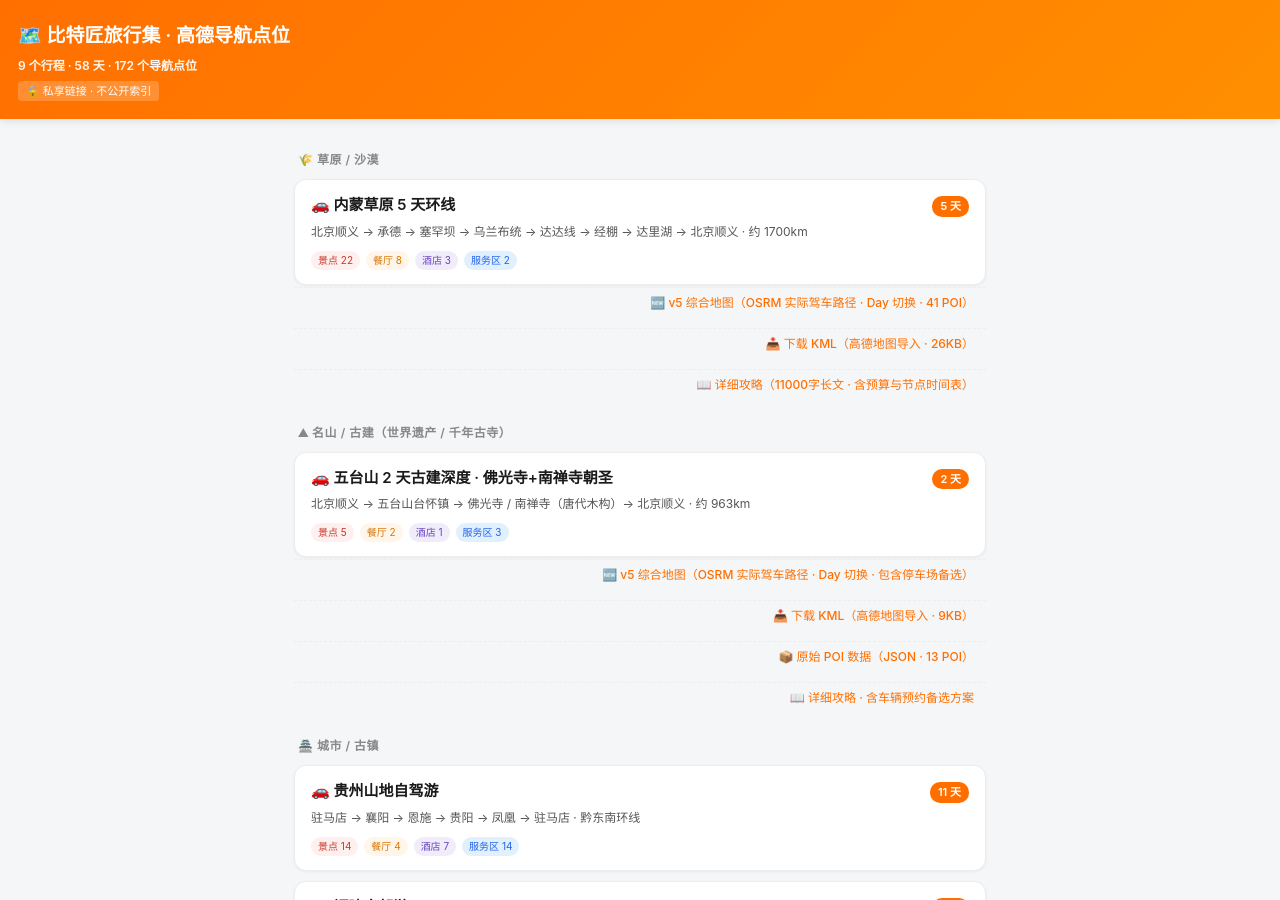
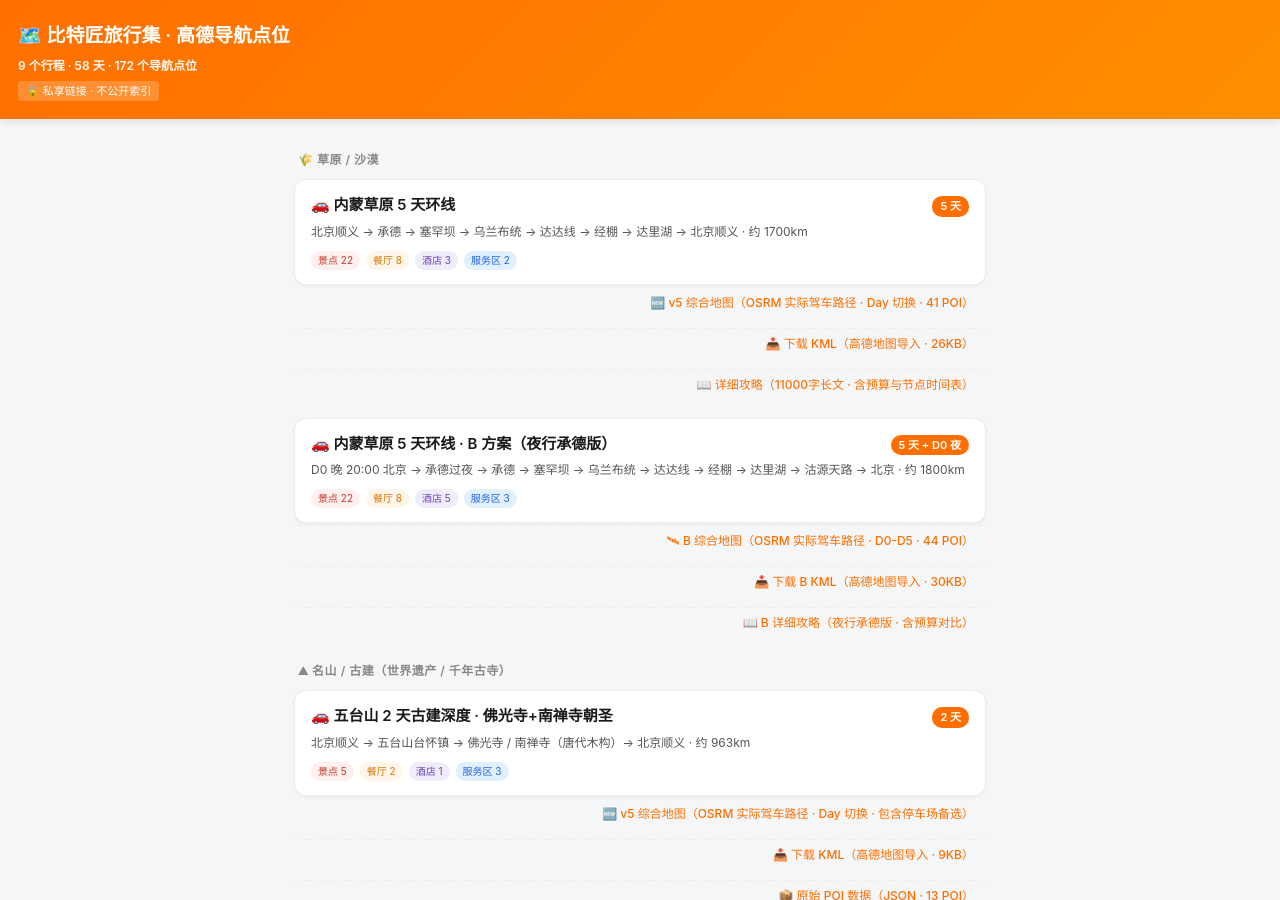
Before and after one commit to DuRunzhe/durunzhe.github.io, a Jekyll site: the page trips.html, which Jekyll copies as it is, in a window 1280 px wide and 900 px high. Built offline with Jekyll 4.4.1, drawn with Linux system fonts in a browser that asks for light colours.

Commit message:
feat(trips): 旅行集页面添加 B 方案入口(夜行承德版导航页/地图/KML/攻略)

```diff
--- a/trips.html
+++ b/trips.html
@@ -214,6 +214,23 @@ header .private {
     <a class="trip-read" href="inner-mongolia-trip.kml" download>📥 下载 KML（高德地图导入 · 26KB）</a>
     <a class="trip-read" href="/trip/self-drive/2026/07/20/inner-mongolia-5day-loop.html" target="_blank">📖 详细攻略（11000字长文 · 含预算与节点时间表）</a>
 
+    <a class="trip" href="inner-mongolia-trip-map-b.html">
+      <div class="trip-head">
+        <div class="trip-title">🚗 内蒙草原 5 天环线 · B 方案（夜行承德版）</div>
+        <span class="trip-days">5 天 + D0 夜</span>
+      </div>
+      <div class="trip-route">D0 晚 20:00 北京 → 承德过夜 → 承德 → 塞罕坝 → 乌兰布统 → 达达线 → 经棚 → 达里湖 → 沽源天路 → 北京 · 约 1800km</div>
+      <div class="trip-stats">
+        <span class="stat attract">景点 22</span>
+        <span class="stat food">餐厅 8</span>
+        <span class="stat hotel">酒店 5</span>
+        <span class="stat service">服务区 3</span>
+      </div>
+    </a>
+    <a class="trip-read" href="inner-mongolia-trip-map-b-overview.html" target="_blank">🛰 B 综合地图（OSRM 实际驾车路径 · D0-D5 · 44 POI）</a>
+    <a class="trip-read" href="inner-mongolia-trip-b.kml" download>📥 下载 B KML（高德地图导入 · 30KB）</a>
+    <a class="trip-read" href="/trip/self-drive/2026/08/04/inner-mongolia-5day-loop-b.html" target="_blank">📖 B 详细攻略（夜行承德版 · 含预算对比）</a>
+
   </div>
 
   <div class="cat">⛰ 名山 / 古建（世界遗产 / 千年古寺）</div>
```
